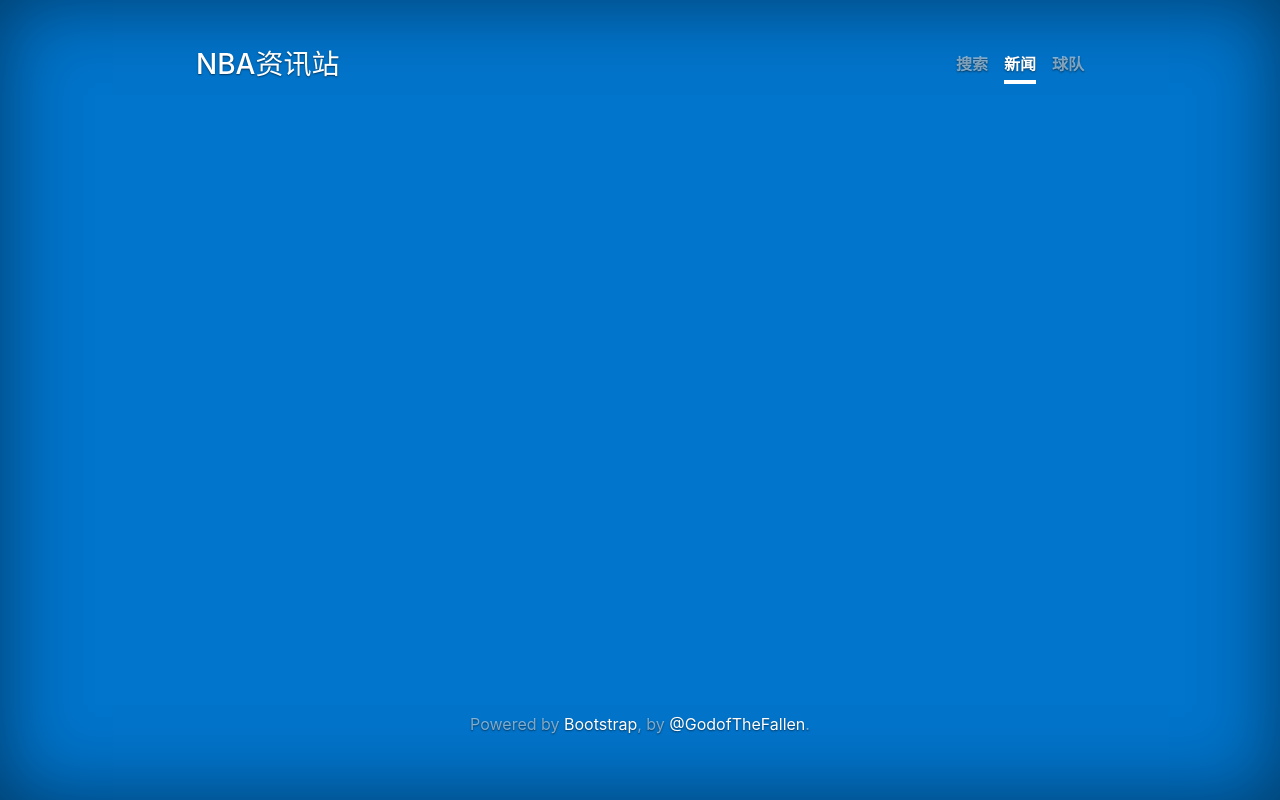
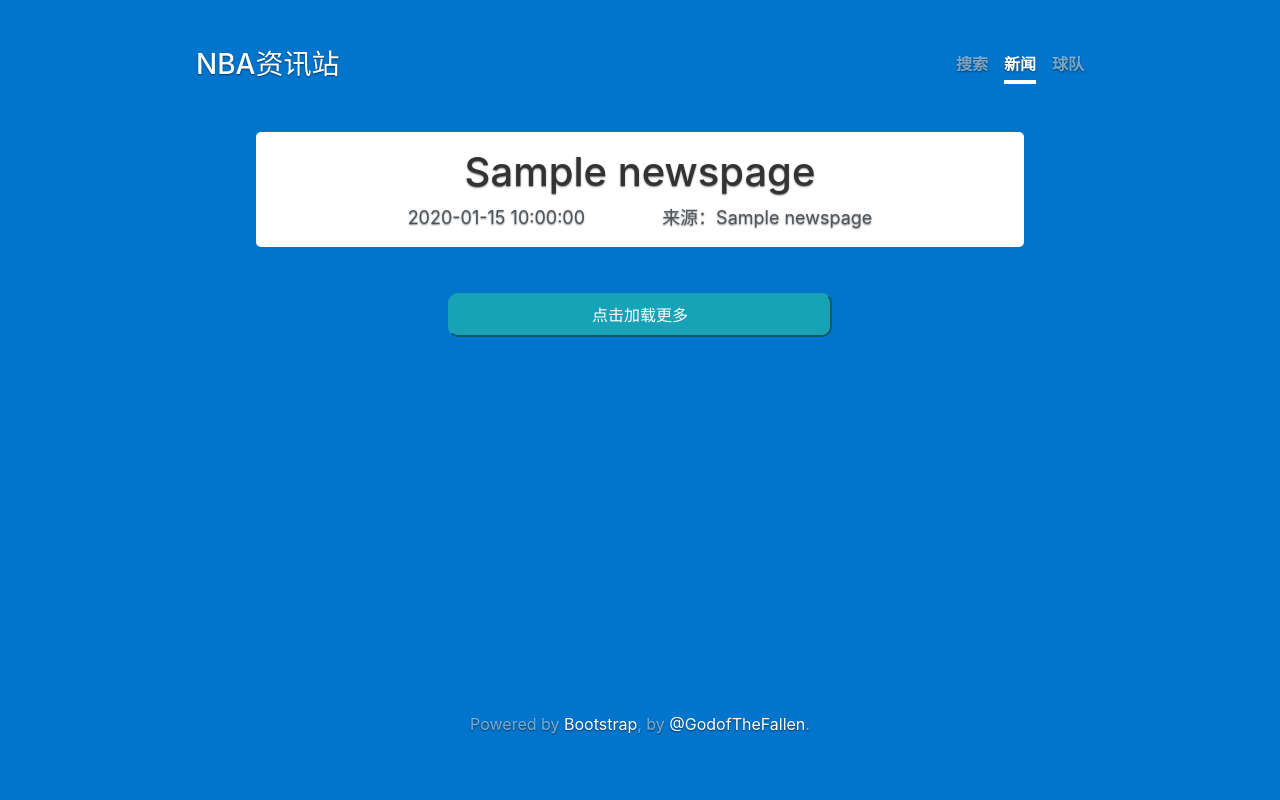
Before and after one commit to GodofTheFallen/NBAInfoSearch, a Django app: page /news in a window 1280 px wide. Run offline with Django 3.2, Linux system fonts and the light colour scheme; tables that the repository leaves empty hold one stand-in row (values such as "Sample post"); some libraries are stand-ins or nearby versions.

Commit message:
news display

```diff
--- a/NBAInfoSearch/settings.py
+++ b/NBAInfoSearch/settings.py
@@ -37,7 +37,7 @@ INSTALLED_APPS = [
     'django.contrib.sessions',
     'django.contrib.messages',
     'django.contrib.staticfiles',
-    'main',
+    'main.apps.MainConfig',
 ]
 
 MIDDLEWARE = [
--- a/main/models.py
+++ b/main/models.py
@@ -6,8 +6,8 @@ from django.db import models
 class NewsPage(models.Model):
     id = models.IntegerField(primary_key=True)
     url = models.URLField()
-    title = models.CharField(max_length=100)
+    title = models.TextField()
     time = models.DateTimeField()
-    source_name = models.CharField(max_length=20)
+    source_name = models.TextField()
     source_url = models.URLField()
-    body = models.CharField(max_length=5000)
+    body = models.TextField()
--- a/main/templates/search/base.html
+++ b/main/templates/search/base.html
@@ -26,8 +26,8 @@
       <h3 class="masthead-brand">NBA资讯站</h3>
       <nav class="nav nav-masthead justify-content-center">
         <a id="search" class="nav-link" href="/">搜索</a>
-        <a id="news" class="nav-link" href="news">新闻</a>
-        <a id="teams" class="nav-link" href="teams">球队</a>
+        <a id="news" class="nav-link" href="/news">新闻</a>
+        <a id="teams" class="nav-link" href="/teams">球队</a>
       </nav>
     </div>
   </header>
--- a/main/templates/search/news.html
+++ b/main/templates/search/news.html
@@ -3,8 +3,64 @@
 {% block title %}
   NBA资讯站|新闻
 {% endblock %}
+{% block css %}
+  <style>
+    .newstitle {
+      width: 60vw;
+      min-width: 40em;
+      background: #ffffff;
+      border-radius: 5px;
+      cursor: pointer;
+    }
+
+    h1.title {
+      color: #333333;
+    }
+
+    #More {
+      width: 30vw;
+      border-radius: 10px;
+      margin-top: 30px;
+      margin-bottom: 50px;
+    }
+
+    span.time {
+      margin-right: 2em;
+    }
+
+    span.source {
+      margin-left: 2em;
+    }
+
+    span.source-and-time {
+      font-size: 18px;
+      color: #4e555b;
+    }
+  </style>
+{% endblock %}
 {% block body %}
+  <ul class="list-group mx-auto">
+    {% for newstitle in titlelist %}
+      <div class="newstitle align-items-center m-3 p-3" onclick="getNewsPage({{ newstitle.id }})">
+        <h1 class="title">{{ newstitle.title }}</h1>
+        <span class="source-and-time">
+          <span class="time">{{ newstitle.time }}</span>
+          <span class="source">来源：{{ newstitle.source }}</span>
+        </span>
+      </div>
+    {% endfor %}
+  </ul>
+  <button class="btn-info more mx-auto p-2" id="More">点击加载更多</button>
   <script>
       $("#news").addClass("active");
   </script>
 {% endblock %}
+
+{% block js %}
+  <script>
+      function getNewsPage(page_number) {
+          window.open(`newspage/${page_number}`);
+      }
+  </script>
+
+{% endblock %}
--- a/main/urls.py
+++ b/main/urls.py
@@ -7,4 +7,5 @@ urlpatterns = [
     path('news', views.news, name='news'),
     path('teams', views.teams, name='teams'),
     path('result', views.search, name='search'),
+    path('newspage/<int:page_id>', views.news_page, name='news_page')
 ]
--- a/main/views.py
+++ b/main/views.py
@@ -1,4 +1,8 @@
+import ast
+
 from django.shortcuts import render
+
+from main.models import NewsPage
 
 
 # Create your views here.
@@ -8,7 +12,16 @@ def index(request):
 
 
 def news(request):
-    return render(request, 'search/news.html')
+    titlelist = []
+    for page in NewsPage.objects.order_by('-time')[0:10]:
+        newstitle = {
+            'id': page.id,
+            'title': page.title,
+            'time': page.time.strftime("%Y-%m-%d %H:%M:%S"),
+            'source': page.source_name,
+        }
+        titlelist.append(newstitle)
+    return render(request, 'search/news.html', locals())
 
 
 def teams(request):
@@ -18,3 +31,9 @@ def teams(request):
 def search(request):
     result = request.GET['search']
     return render(request, 'search/result.html', locals())
+
+
+def news_page(request, page_id):
+    newspage = NewsPage.objects.get(id=page_id)
+    newsbody = ast.literal_eval(newspage.body)
+    return render(request, 'search/newspage.html', locals())
--- a/static/cover.css
+++ b/static/cover.css
@@ -35,7 +35,7 @@ body {
     display: flex;
     color: #fff;
     text-shadow: 0 .05rem .1rem rgba(0, 0, 0, .5);
-    box-shadow: inset 0 0 5rem rgba(0, 0, 0, .5);
+    /*box-shadow: inset 0 0 5rem rgba(0, 0, 0, .5);*/
 }
 
 .cover-container {
```
Also changed, not shown: main/templates/search/newspage.html (added, +54 -0 lines), main/migrations/0002_auto_20190904_1806.py (added).
